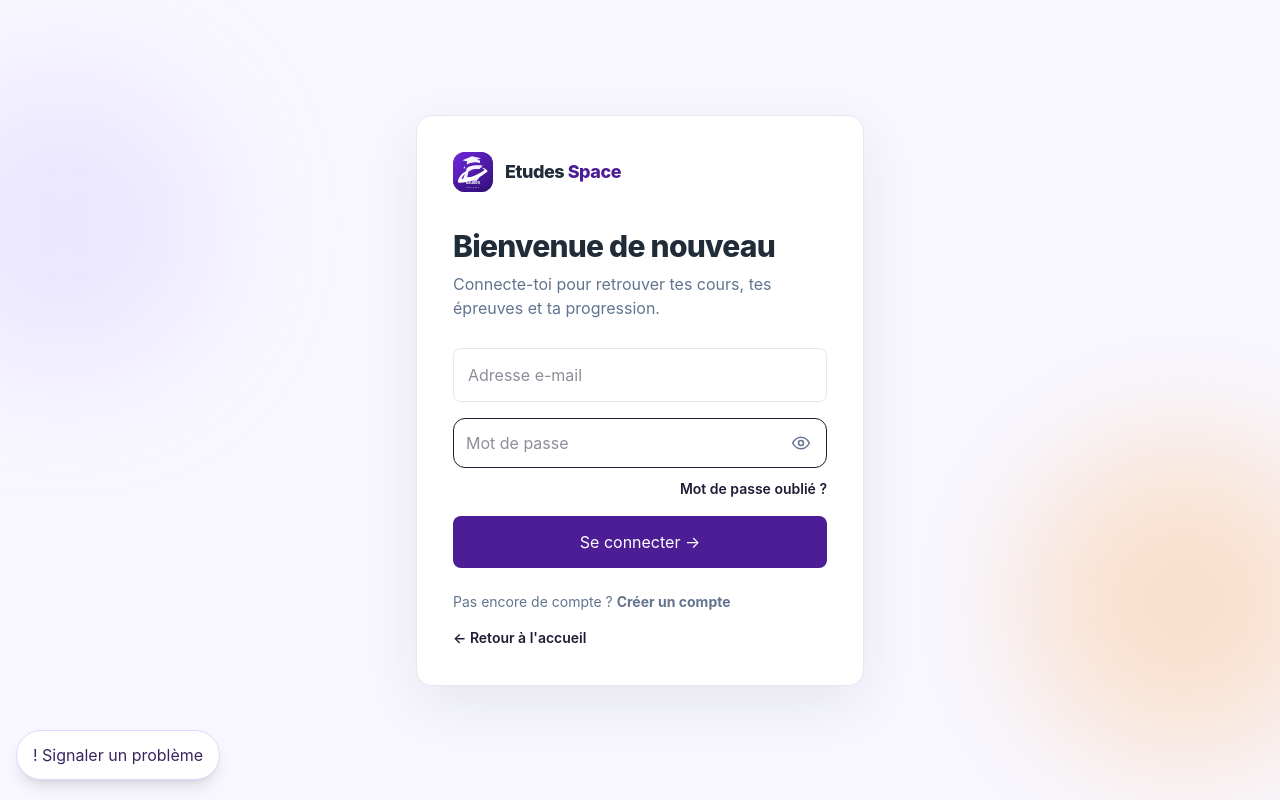
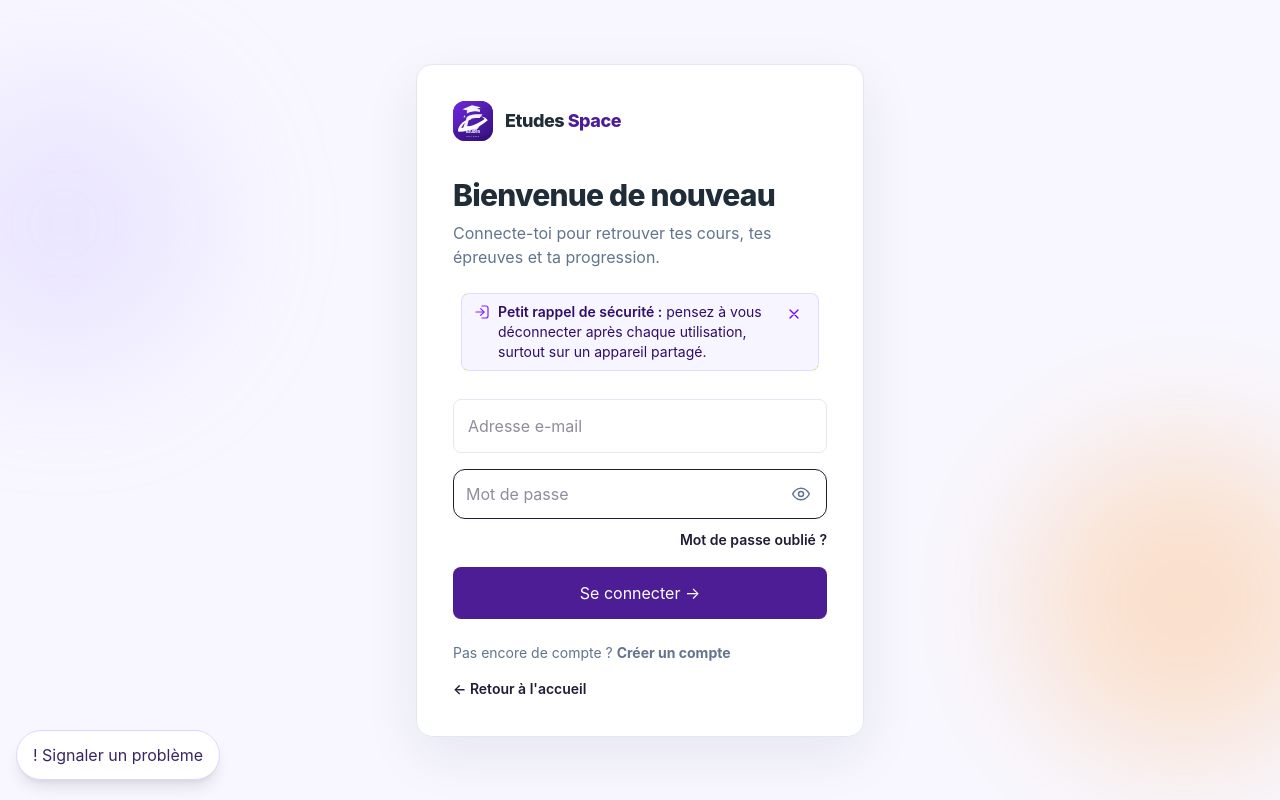
Before and after one commit to sergeabena20-max/ETUDES-SPACES, a Next.js app: page /login in a window 1280 px wide. Shown: the top 800 px of the page. Built offline with nearby package versions, Linux system fonts and the light colour scheme; no server answers; the database is empty.

Commit message:
Display logout reminder on login page

```diff
--- a/app/login/page.tsx
+++ b/app/login/page.tsx
@@ -3,6 +3,7 @@ import Link from "next/link";
 import { FormEvent, useEffect, useState } from "react";
 import { useRouter } from "next/navigation";
 import PasswordInput from "@/components/password-input";
+import LogoutReminder from "@/components/logout-reminder";
 
 export default function LoginPage() {
   const router = useRouter();
@@ -46,6 +47,7 @@ export default function LoginPage() {
       <Link href="/" className="mb-7 inline-flex items-center gap-3"><span className="flex h-10 w-10 items-center justify-center overflow-hidden rounded-xl bg-[#4c1d95]"><img src="/icons/etudes-space.svg" alt="" className="h-full w-full object-cover" /></span><span className="text-lg font-extrabold tracking-tight text-[#202c38]">Etudes <span className="text-[#4c1d95]">Space</span></span></Link>
       <h1 className="mt-2 text-3xl font-extrabold tracking-tight text-[#202c38]">Bienvenue de nouveau</h1>
       <p className="mt-2 text-slate-500">Connecte-toi pour retrouver tes cours, tes épreuves et ta progression.</p>
+      <div className="mt-4 -mx-3 sm:-mx-4"><LogoutReminder /></div>
       <form onSubmit={submit} className="mt-7 space-y-4">
         <input name="email" type="email" required placeholder="Adresse e-mail" className="w-full rounded-lg border border-slate-200 bg-white p-3.5 text-sm"/>
         <PasswordInput name="password" required autoComplete="current-password" placeholder="Mot de passe" className="rounded-xl border p-3"/>
```
